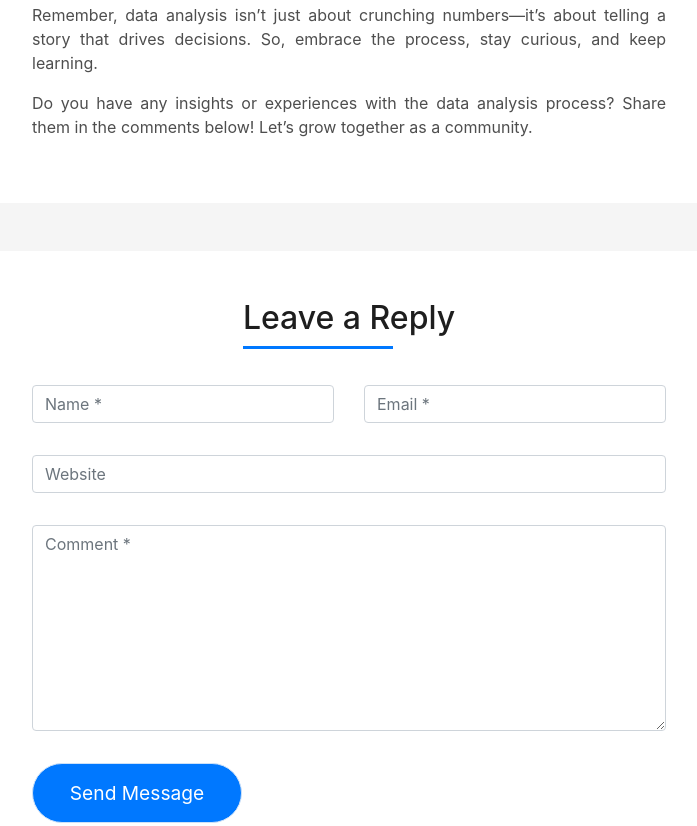
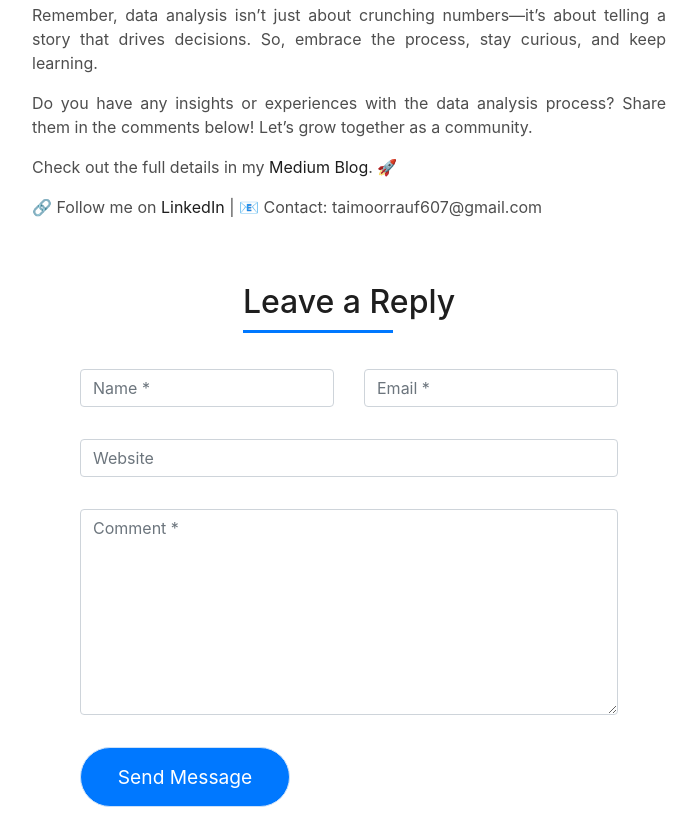
Before and after one commit to taimoorrauf607/Portfolio_web, a plain HTML site: page blog1.html in a window 1280 px wide. Shown: the part 4041-4867 px from the top of the page, without its empty margins (101-798 px from the left). Drawn offline with Linux system fonts and the light colour scheme; files whose address does not match are found by name.

Commit message:
make changes in blog

```diff
--- a/blog1.html
+++ b/blog1.html
@@ -267,6 +267,15 @@
 
                 <p>Do you have any insights or experiences with the data analysis process? Share them in the comments
                   below! Let’s grow together as a community.</p>
+
+                <p>Check out the full details in my <a
+                    href="https://medium.com/@taimoorrauf607/the-data-analysis-work-cycle-a-comprehensive-guide-2d2f215cc0b0"
+                    target="_blank">Medium Blog</a>. 🚀</p>
+
+                <div class="footer">
+                  <p>🔗 Follow me on <a href="https://www.linkedin.com/in/taimoor-rauf-573630255/"
+                      target="_blank">LinkedIn</a> |
+                    📧 Contact: taimoorrauf607@gmail.com</p>
                 </div>
               </div>
               <!-- <div class="box-comments">
@@ -352,7 +361,8 @@
                     </div>
                     <div class="col-md-6 mb-3">
                       <div class="form-group">
-                      <input type="email" class="form-control input-mf" id="inputEmail1" placeholder="Email *" required>
+                        <input type="email" class="form-control input-mf" id="inputEmail1" placeholder="Email *"
+                          required>
                       </div>
                     </div>
                     <div class="col-md-12 mb-3">
```
Lines whose indentation alone changed are shown as unchanged.
